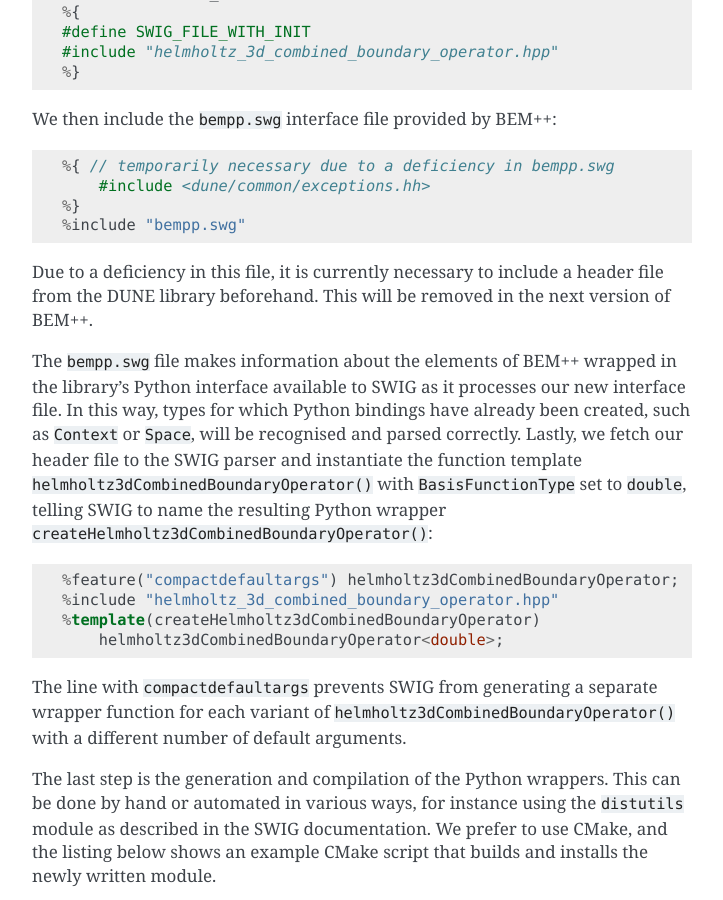
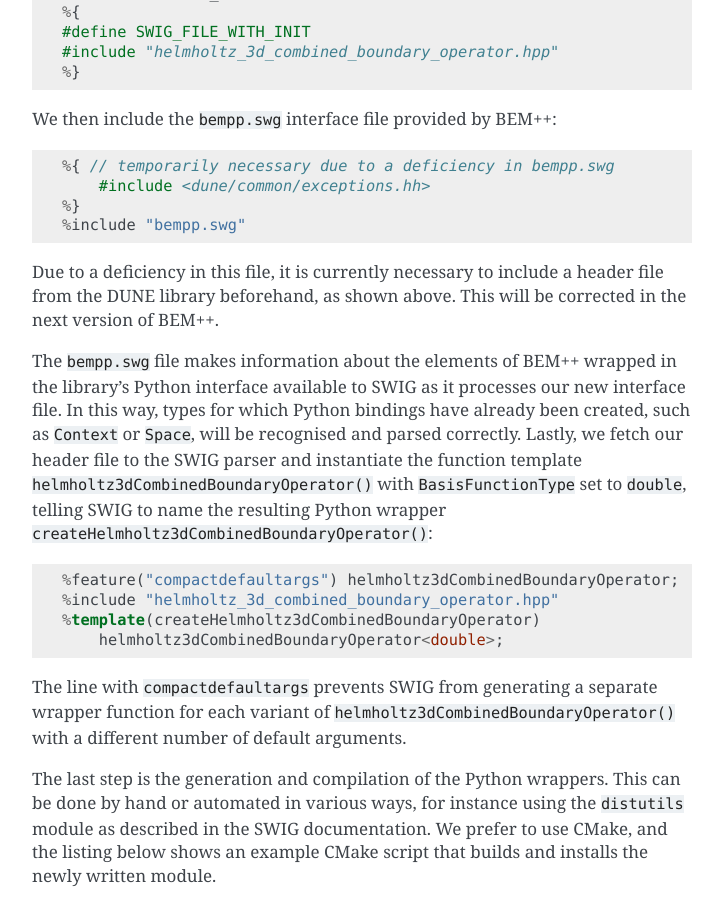
Before and after one commit to evantwout/web, a Sphinx documentation site: the page built from source/tutorial_custom_ops.rst, in a window 1280 px wide and 900 px high, scrolled down 5750 px. Shown: the whole window, without its empty margins (388-1111 px from the left). Built offline with Sphinx 7.4.7, drawn with Linux system fonts in a browser that asks for light colours; formulas are drawn with MathJax 3.

Commit message:
Added information on the tutorial on custom operators.

```diff
--- a/source/index.rst
+++ b/source/index.rst
@@ -14,6 +14,11 @@
 
 News
 ----
+
+11 April 2013: new tutorial
+...........................
+
+New `tutorial <tutorial_custom_ops.html>`_ on extending BEM++ with custom operators.
 
 28 January 2013: released version 1.1.2
 .......................................
--- a/source/tutorial_custom_ops.rst
+++ b/source/tutorial_custom_ops.rst
@@ -243,8 +243,8 @@
     %include "bempp.swg"
 
 Due to a deficiency in this file, it is currently necessary to include
-a header file from the DUNE library beforehand. This will be removed
-in the next version of BEM++.
+a header file from the DUNE library beforehand, as shown above.
+This will be corrected in the next version of BEM++.
 
 The ``bempp.swg`` file makes information about the elements of BEM++ wrapped in the library's
 Python interface available to SWIG as it processes our new interface file. In
@@ -360,7 +360,7 @@
 \
 
 Closing remarks
-===============
+---------------
 
 For more complicated operators it may be necessary to develop custom
 functors evaluating weak-form integrands or basis function
@@ -373,7 +373,7 @@
 of BEM++---we'll be happy to help.
 
 Source code
-===========
+-----------
 
 The complete source code for this tutorial can be downloaded from
 `here <files/tutorial_custom_ops_files.zip>`_
```
